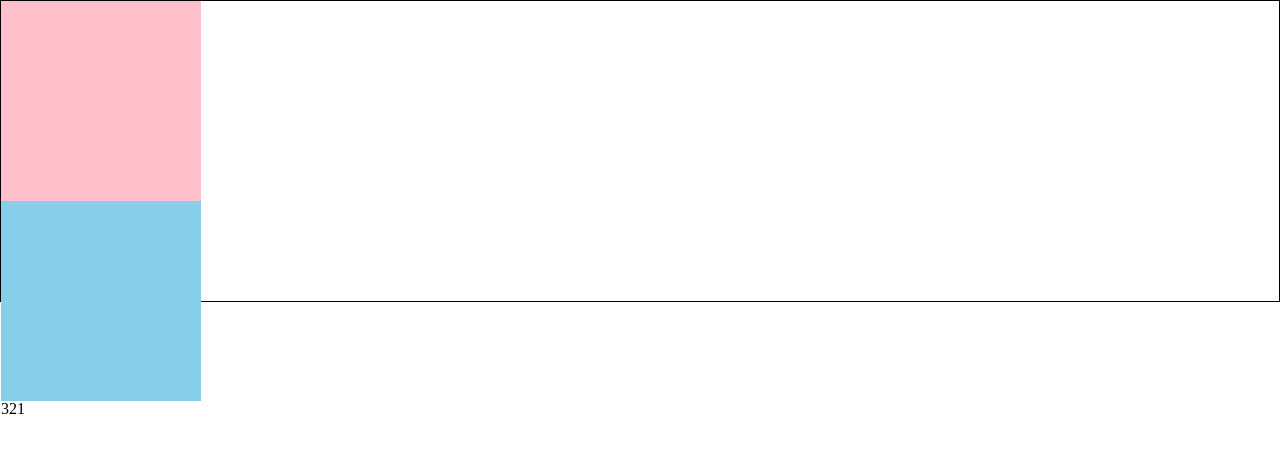
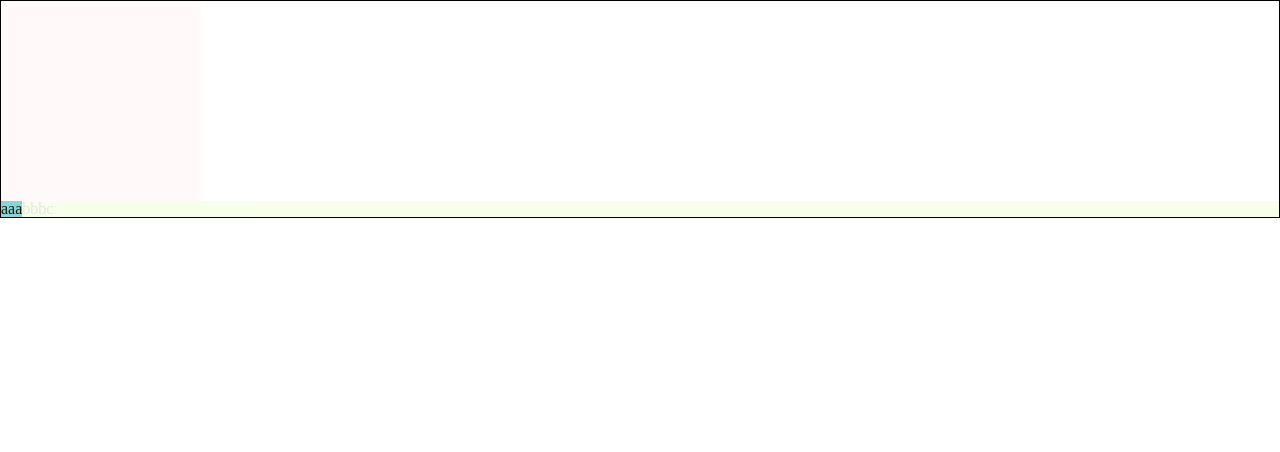
Before and after one commit to Robbin16/css-demo, a plain HTML site: page index.html in a window 1280 px wide. Drawn offline with Linux system fonts and the light colour scheme.

Commit message:
position

```diff
--- a/index.html
+++ b/index.html
@@ -1,28 +1,27 @@
 <!DOCTYPE html>
 <html lang="en">
   <head>
-    <meta charset="UTF-8">
-    <meta name="viewport" content="width=device-width, initial-scale=1.0">
+    <meta charset="UTF-8" />
+    <meta name="viewport" content="width=device-width, initial-scale=1.0" />
     <title>Document</title>
-    <link rel="stylesheet" href="./reset.css">
+    <link rel="stylesheet" href="./reset.css" />
     <style>
-        .box1{
+      .box1 {
         width: 200px;
         height: 200px;
         background-color: pink;
+        opacity: 0.1;
       }
-        .box2{
-            width: 200px;
-            height: 200px;
+      .box2 {
+        float: left;
         background-color: skyblue;
-            float: left;
+        opacity: 1;
       }
-        .box3{
-            width: 100px;
-            height: 100px;
+      .box3 {
         background-color: greenyellow;
+        opacity: 0.1;
       }
-        .container{
+      .container {
         border: 1px solid black;
       }
     </style>
@@ -30,8 +29,8 @@
   <body>
     <div class="container">
       <div class="box1"></div>
-        <div class="box2"></div>
-        <div class="box3">321</div>
+      <div class="box2">aaa</div>
+      <div class="box3">bbbc </div>
     </div>
   </body>
 </html>
```
Also changed, not shown: 1 other file. Lines whose indentation alone changed are shown as unchanged.
